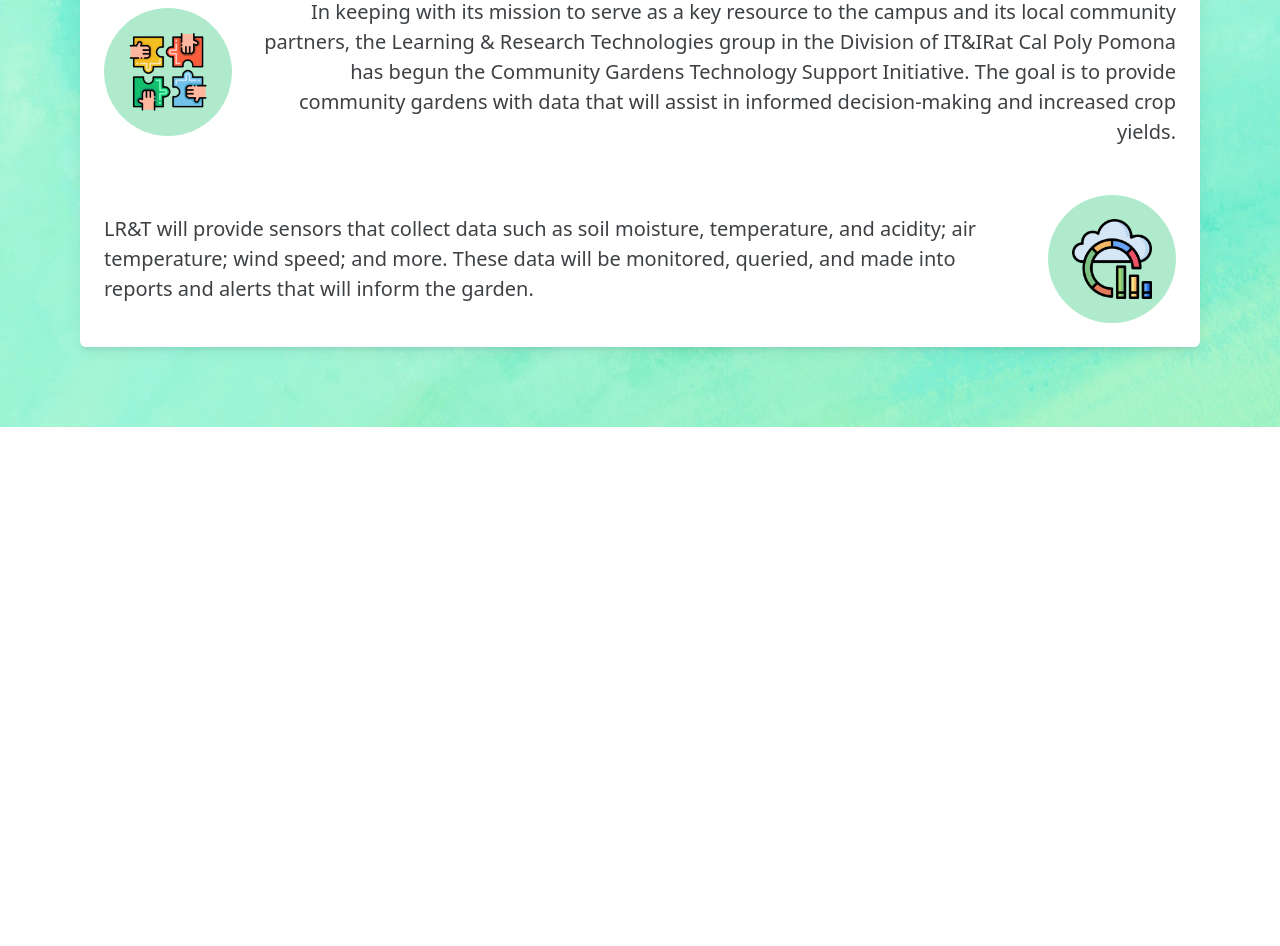
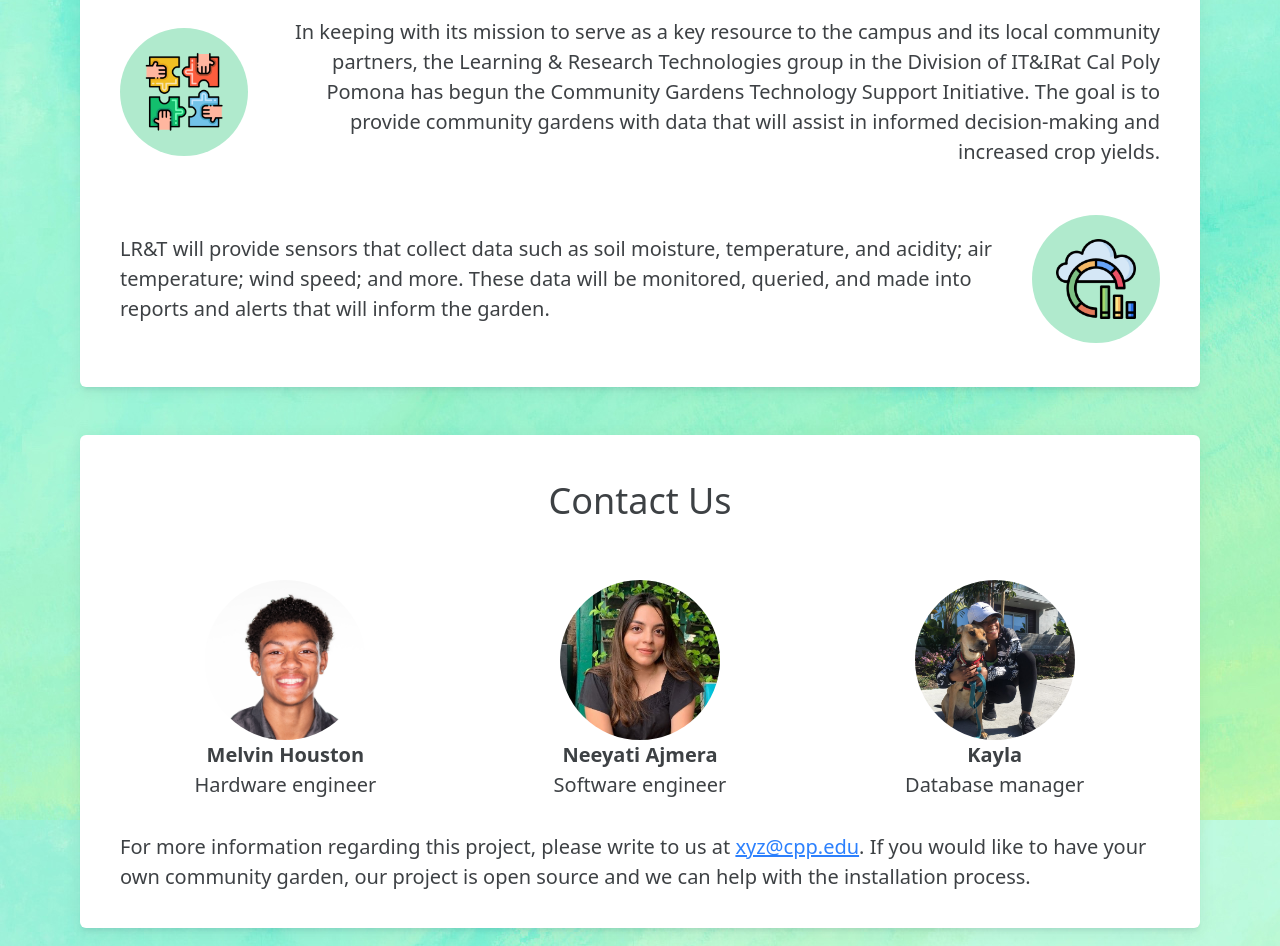
Before and after one commit to snigdha920/community-garden, a Next.js app in the folder app/: page / in a window 1280 px wide. Shown: the part 1180-2126 px from the top of the page. Before the commit the page ends 1607 px from the top, so only its background shows below. Built offline with nearby package versions, Linux system fonts and the light colour scheme.

Commit message:
Final Contact Us page (#10)
* Routing changes and completed contact us page. Also, added another locals.css file.

* Modularised ContactUs section

Co-authored-by: Aashna <aashnakhater@gmail.com>

```diff
--- a/app/components/AboutTheProject.tsx
+++ b/app/components/AboutTheProject.tsx
@@ -30,7 +30,7 @@ export const AboutTheProject: React.FC = () => {
             // else align icon to the right
             const alignIcon = index % 2 ? 'left' : 'right';
             return (
-              <div key={index} className="p-4">
+              <div key={index} className='py-4'>
                 <TextIcon icon={text.icon} alignIcon={alignIcon}>
                   {text.text}
                 </TextIcon>
--- /dev/null
+++ b/app/components/ContactPersonDesc.tsx
@@ -0,0 +1,15 @@
+import React from 'react';
+
+interface DescProps {
+  name?: string;
+  role?: string;
+}
+
+export const ContactPersonDesc: React.FC<DescProps> = ({ name, role }) => {
+  return (
+    <p className="sub-heading">
+      <b>{name}</b>
+      <br /> {role}
+    </p>
+  );
+};
--- /dev/null
+++ b/app/components/ContactUs.tsx
@@ -0,0 +1,66 @@
+/* eslint-disable @next/next/no-img-element */
+import React from 'react';
+import { ContactPersonDesc } from './ContactPersonDesc';
+import { BoxLayout } from './layout/BoxLayout';
+
+export const ContactUs: React.FC = () => {
+  const projectContributers: Array<{ desc: React.ReactElement; image: React.ReactElement }> = [
+    //This array is used for displaying the photos and roles of project contruibuters
+    {
+      desc: <ContactPersonDesc name="Melvin Houston" role="Hardware engineer"></ContactPersonDesc>,
+      image: <img src="/images/melvin-pic.jpg" alt="melvin-img" className="rounded-circle" width="160" height="160" />,
+    },
+    {
+      desc: <ContactPersonDesc name="Neeyati Ajmera " role="Software engineer"></ContactPersonDesc>,
+      image: <img src="/images/neeyati.jpg" alt="neeyati-img" className="rounded-circle" width="160" height="160" />,
+    },
+    {
+      desc: <ContactPersonDesc name="Kayla" role="Database manager"></ContactPersonDesc>,
+      image: <img src="/images/kayla.jpeg" alt="kayla-img" className="rounded-circle" width="160" height="160" />,
+    },
+  ];
+
+  return (
+    <div>
+      <BoxLayout className="h-100">
+        <>
+          <h3 className="px-4 pt-4 text-center">Contact Us</h3>
+          {/* Displaying the array elements according their index */}
+          <div className="row pad">
+            {projectContributers.map((item, index) => {
+              return (
+                <div key={index} className="col-lg-4 padding">
+                  {item.image}
+                  {item.desc}
+                </div>
+              );
+            })}
+            <style jsx>
+              {`
+                .sub-heading {
+                  padding: 1rem;
+                  font-size: 0.8rem;
+                }
+                .pad {
+                  text-align: center;
+                  padding-top: 50px;
+                  padding-bottom: 1rem;
+                }
+
+                .rounded-circle {
+                  object-fit: cover;
+                }
+              `}
+            </style>
+          </div>
+
+          <p>
+            For more information regarding this project, please write to us at{' '}
+            <a href="mailto:xyz@cpp.edu">xyz@cpp.edu</a>. If you would like to have your own community garden, our
+            project is open source and we can help with the installation process.
+          </p>
+        </>
+      </BoxLayout>
+    </div>
+  );
+};
--- a/app/components/LandingPage.tsx
+++ b/app/components/LandingPage.tsx
@@ -15,7 +15,7 @@ export const LandingPage: React.FC = () => {
               <div>
                 <h2 style={{ paddingTop: '50px' }}>
                   Go to My Community&nbsp;&nbsp;
-                  <a href="#">
+                  <a href="/places">
                     <img src="/icons/next.svg" width="35"></img>
                   </a>
                 </h2>
--- a/app/components/layout/BoxLayout.tsx
+++ b/app/components/layout/BoxLayout.tsx
@@ -12,6 +12,7 @@ export const BoxLayout: React.FC<BoxLayoutProps> = ({ children, className }: Box
         borderRadius: '6px',
         overflow: 'hidden', // this class is important if the child divs also have a border radius
         boxShadow: '0 5px 5px -3px rgba(5, 30, 55, 0.1), 0 3px 15px 2px rgba(5, 30, 55, 0.05)',
+        padding: '20px 40px'
       }}
       className={`bg-white ${className}`}
     >
--- a/app/pages/_app.tsx
+++ b/app/pages/_app.tsx
@@ -1,5 +1,6 @@
 import type { AppProps } from 'next/app';
 import '../styles/globals.css';
+import '../styles/locals.css';
 
 function MyApp({ Component, pageProps }: AppProps) {
   return <>
--- a/app/pages/index.tsx
+++ b/app/pages/index.tsx
@@ -3,6 +3,7 @@ import type { NextPage } from 'next';
 import Head from 'next/head';
 import React from 'react';
 import { AboutTheProject } from '../components/AboutTheProject';
+import { ContactUs } from '../components/ContactUs';
 import { LandingPage } from '../components/LandingPage';
 import { AppLayout } from '../components/layout/AppLayout';
 
@@ -16,7 +17,7 @@ const Home: NextPage = () => {
           <link rel="icon" href="/icons/sapling.svg" />
         </Head>
 
-        <div
+        <div id="LandingPage"
           style={{
             // backgroundColor: Styles.lightGreenBackgroundColor,
             height: '100vh',
@@ -28,6 +29,11 @@ const Home: NextPage = () => {
         <div className="AboutTheProjectSection" id="AboutTheProjectSection">
           <AboutTheProject />
         </div>
+        <br/>
+        <br/>
+        <div className="ContactUsSection" id="ContactUsSection">
+          <ContactUs />
+        </div>
       </>
     </AppLayout>
   );
--- a/app/styles/globals.css
+++ b/app/styles/globals.css
@@ -22,7 +22,6 @@ a {
 
 h1 {
   font-size: 56px !important;
-  opacity: var(--text-opacity);
 }
 
 h3 {
@@ -39,11 +38,3 @@ p {
   font-size: 20px;
   opacity: var(--text-opacity);
 }
-
-.centerhome{
-  display: flex;
-  text-align: center;
-  justify-content: center;
-  height: 100vh;
-  align-items: center;
-}
--- /dev/null
+++ b/app/styles/locals.css
@@ -0,0 +1,7 @@
+.centerhome{
+    display: flex;
+    text-align: center;
+    justify-content: center;
+    height: 100vh;
+    align-items: center;
+  }
```
Also changed, not shown: app/components/Navbar.tsx (line endings or trailing spaces).
